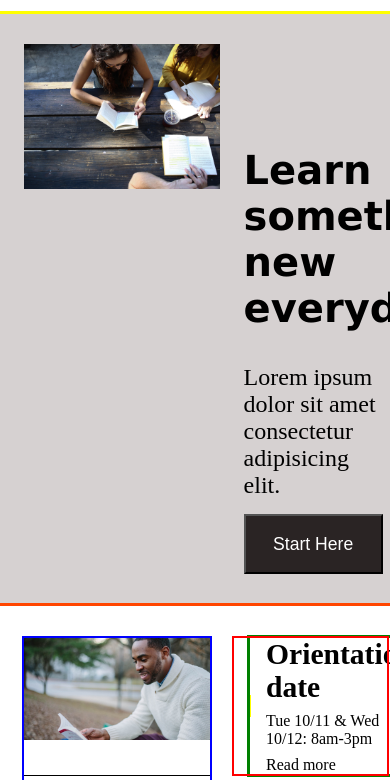
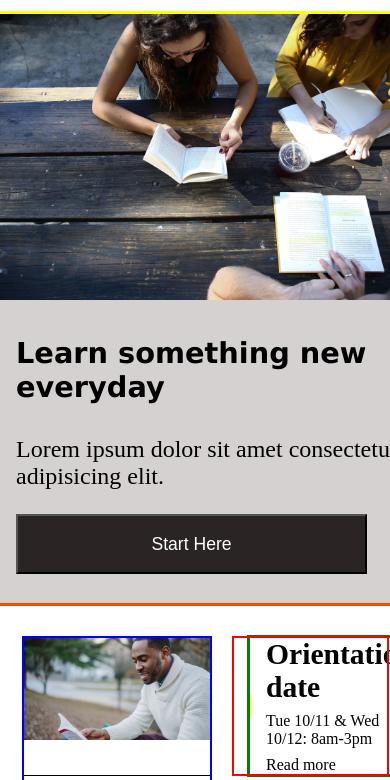
Before and after one commit to shanedoug02/Colmar, a plain HTML site: page colmar-index.html in a window 390 px wide. Shown: the part 53-833 px from the top of the page. Drawn offline with Linux system fonts and the light colour scheme.

Commit message:
add media queries for section 1

```diff
--- a/colmar-styles.css
+++ b/colmar-styles.css
@@ -155,16 +155,6 @@ header {
 }
 
 
-/*
-#menuIcon {
-    outline: solid aqua;
-    display: flex;
-    justify-content: space-around;
-    width: 90%;
-}
-*/
-
-
 /*  ///////////////////////////////////
 
 Section 1
@@ -213,6 +203,42 @@ Section 1
     margin-top: 15px;
     font-size: 1.1rem;
 }
+
+/*media queries for section 1*/
+
+@media screen and (max-width: 400px) {
+    #section1 {
+        display: block;
+        margin: 0;
+        padding: 0;
+        width: 100%;
+    }
+    #leftside1  {
+        width: 100%;
+
+    }
+
+    #rightside1 {
+        width: 100%;
+        padding: 32px 16px;
+
+    }
+    #rightside1 h1 {
+        padding-bottom: 32px;
+        margin: 0;
+        font-size: 1.8rem;
+    }
+    #rightside1 button {
+        margin-top: 24px;
+        width: 90%;
+    }
+
+
+}
+
+
+
+
 
 
 /*  ///////////////////////////////////
```
